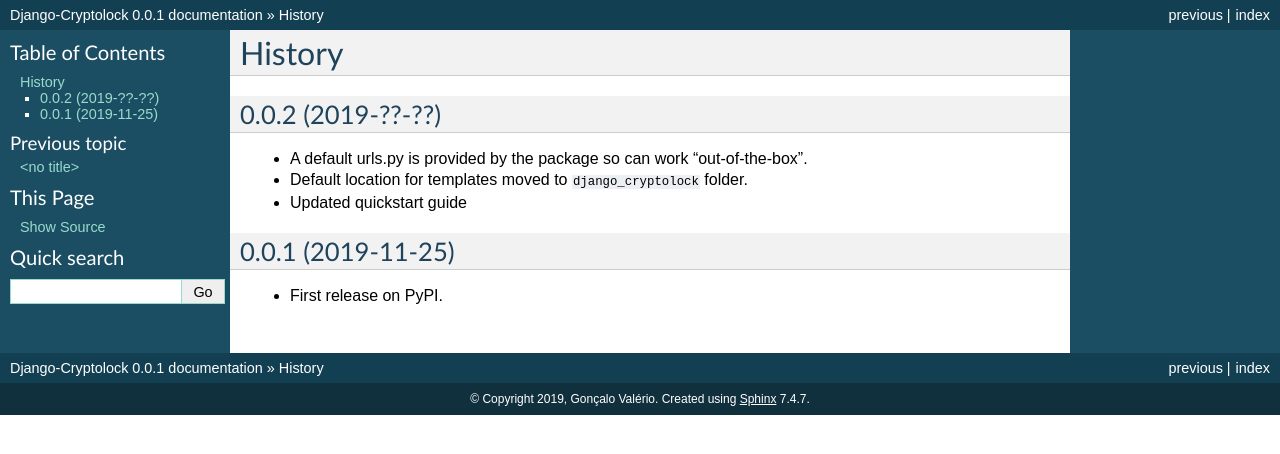
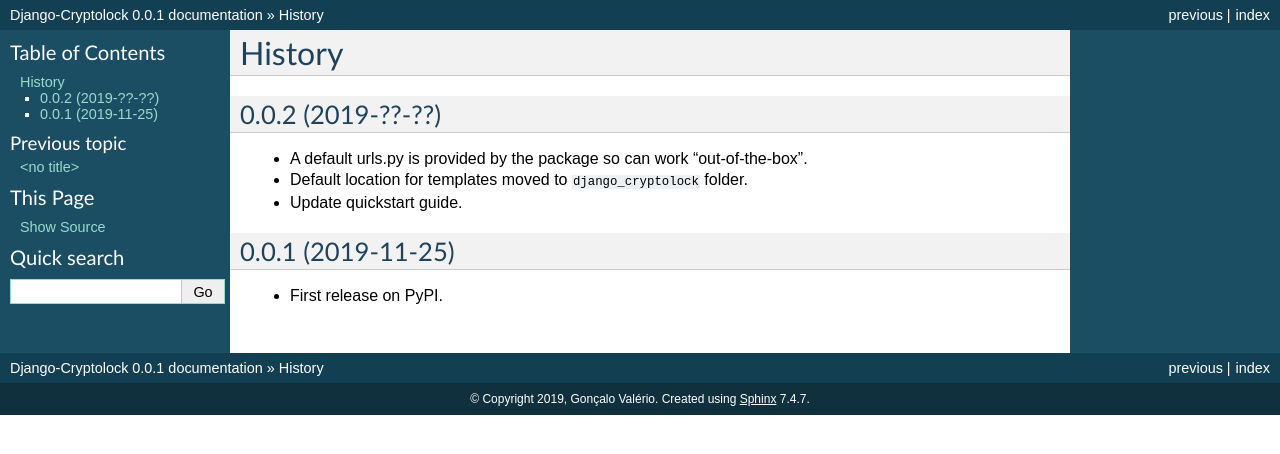
Before and after one commit to dethos/django-cryptolock, a Sphinx documentation site: the page built from docs/history.rst, in a window 1280 px wide. Shown: the top 454 px of the page. Built offline with Sphinx 7.4.7, drawn with Linux system fonts in a browser that asks for light colours.

```diff
--- a/HISTORY.rst
+++ b/HISTORY.rst
@@ -8,7 +8,7 @@ History
 
 * A default urls.py is provided by the package so can work "out-of-the-box".
 * Default location for templates moved to ``django_cryptolock`` folder.
-* Updated quickstart guide
+* Update quickstart guide.
 
 0.0.1 (2019-11-25)
 ++++++++++++++++++
--- a/docs/conf.py
+++ b/docs/conf.py
@@ -24,13 +24,6 @@ sys.path.append(parent)
 
 import django_cryptolock
 
-# Specify settings module
-os.environ.setdefault("DJANGO_SETTINGS_MODULE", "tests.settings")
-
-# Setup Django
-import django
-
-django.setup()
 
 # -- General configuration -----------------------------------------------------
 
```
